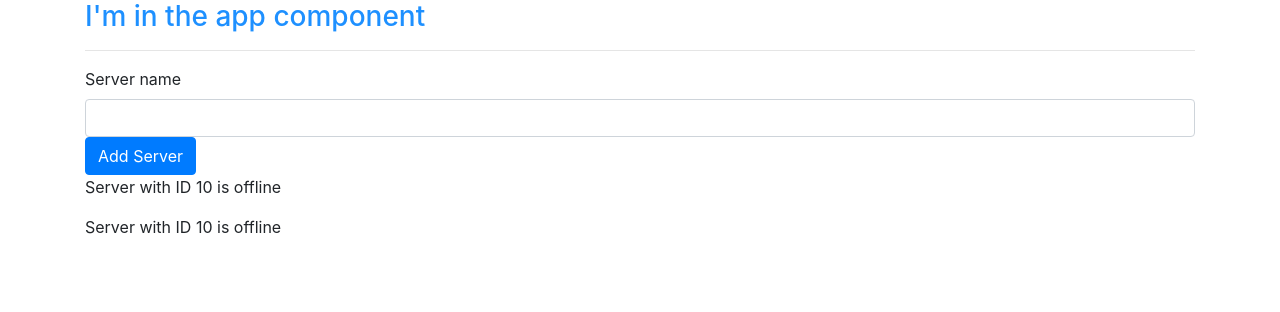
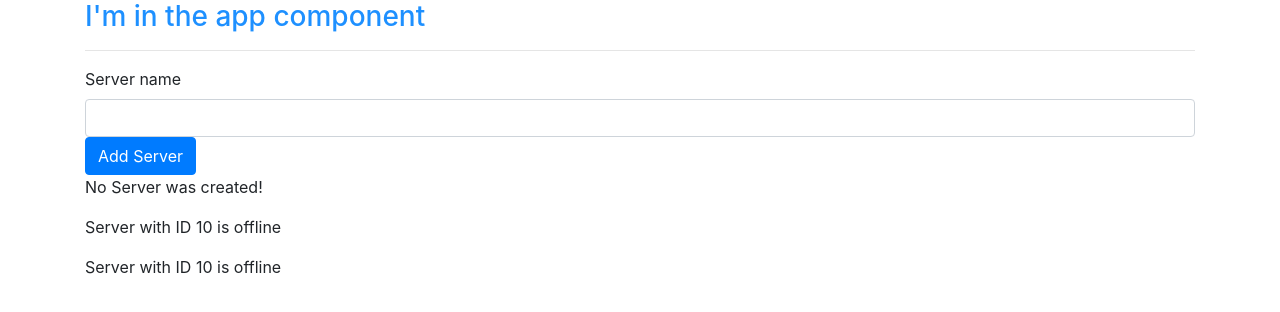
Before and after one commit to dhruvaprajapati/angular4starter, an Angular app: page / in a window 1280 px wide. Shown: the top 312 px of the page. Built offline with nearby package versions, Linux system fonts and the light colour scheme.

Commit message:
Directive *ngIf; else noServer

```diff
--- a/src/app/servers/servers.component.html
+++ b/src/app/servers/servers.component.html
@@ -16,6 +16,9 @@
         >Add Server</button>
 <!--<p [innerText]="allowNewServer"></p>-->
 <!--<p>{{ serverCreationStatus }}</p>-->
-<p *ngIf="serverCreated">Server was created, Server name is {{ serverName }}</p>
+<p *ngIf="serverCreated; else noServer">Server was created, Server name is {{ serverName }}</p>
+<ng-template #noServer>
+  <p>No Server was created!</p>
+</ng-template>
 <app-server></app-server>
 <app-server></app-server>
```
